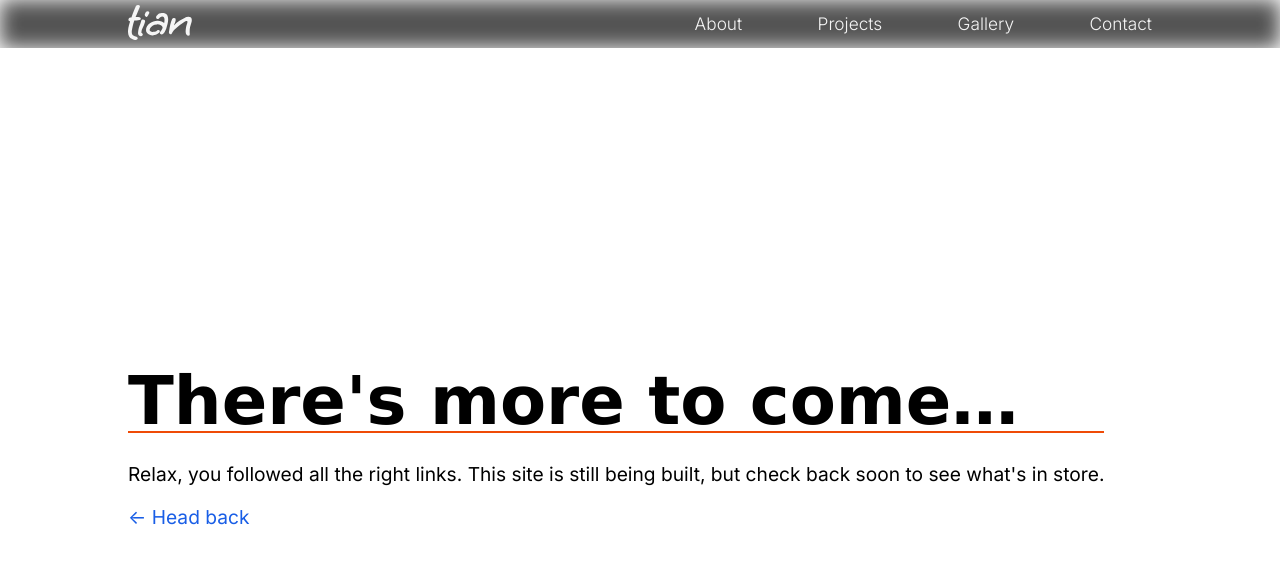
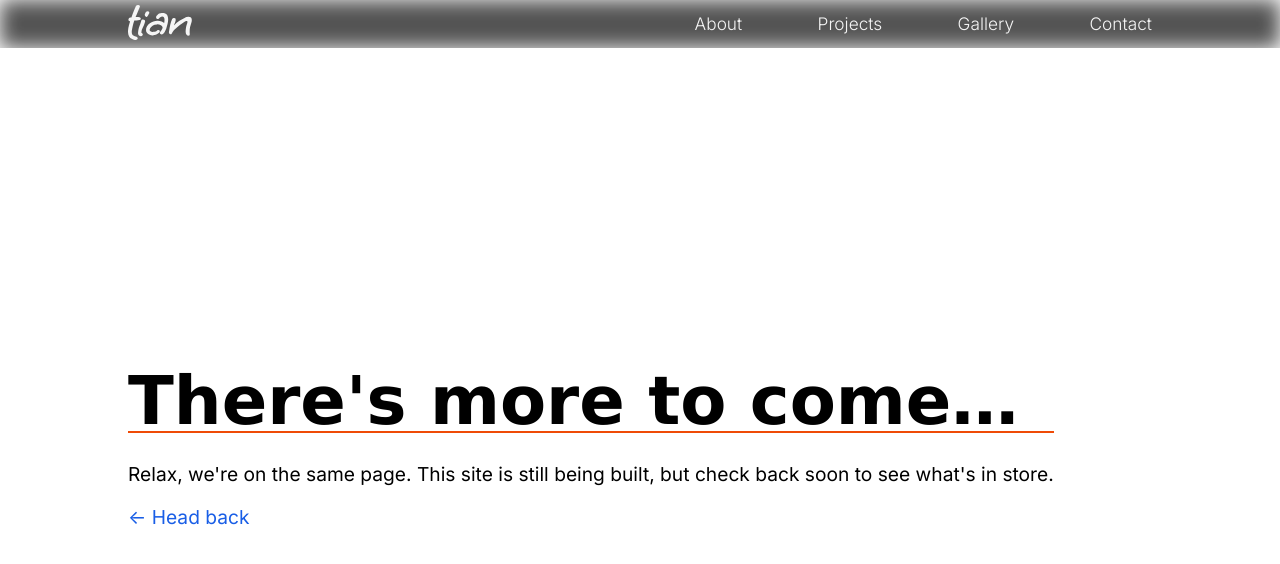
Before and after one commit to qitianshi/qitianshi.com, a Jekyll site: the page built from src/under-construction.html, in a window 1280 px wide and 900 px high. Shown: the top 564 px of the window. Built offline with Jekyll 4.4.1, drawn with Linux system fonts in a browser that asks for light colours; some web fonts are replaced.

Commit message:
Change construction page verbiage

```diff
--- a/src/under-construction.html
+++ b/src/under-construction.html
@@ -11,7 +11,7 @@ layout: default
 <section class="c-stacked-banner c-stacked-banner--hero">
     <div class="c-stacked-banner__content c-stacked-banner__content--leading">
         <h1 class="c-stacked-banner__heading">There's more to come&mldr;</h1>
-        <p>Relax, you followed all the right links. This site is still being built, but check back soon to see what's in store.</p>
+        <p>Relax, we're on the same page. This site is still being built, but check back soon to see what's in store.</p>
         <p><a href="javascript:history.back()" class="back-link">Head back</a></p>
     </div>
 </section>
```
